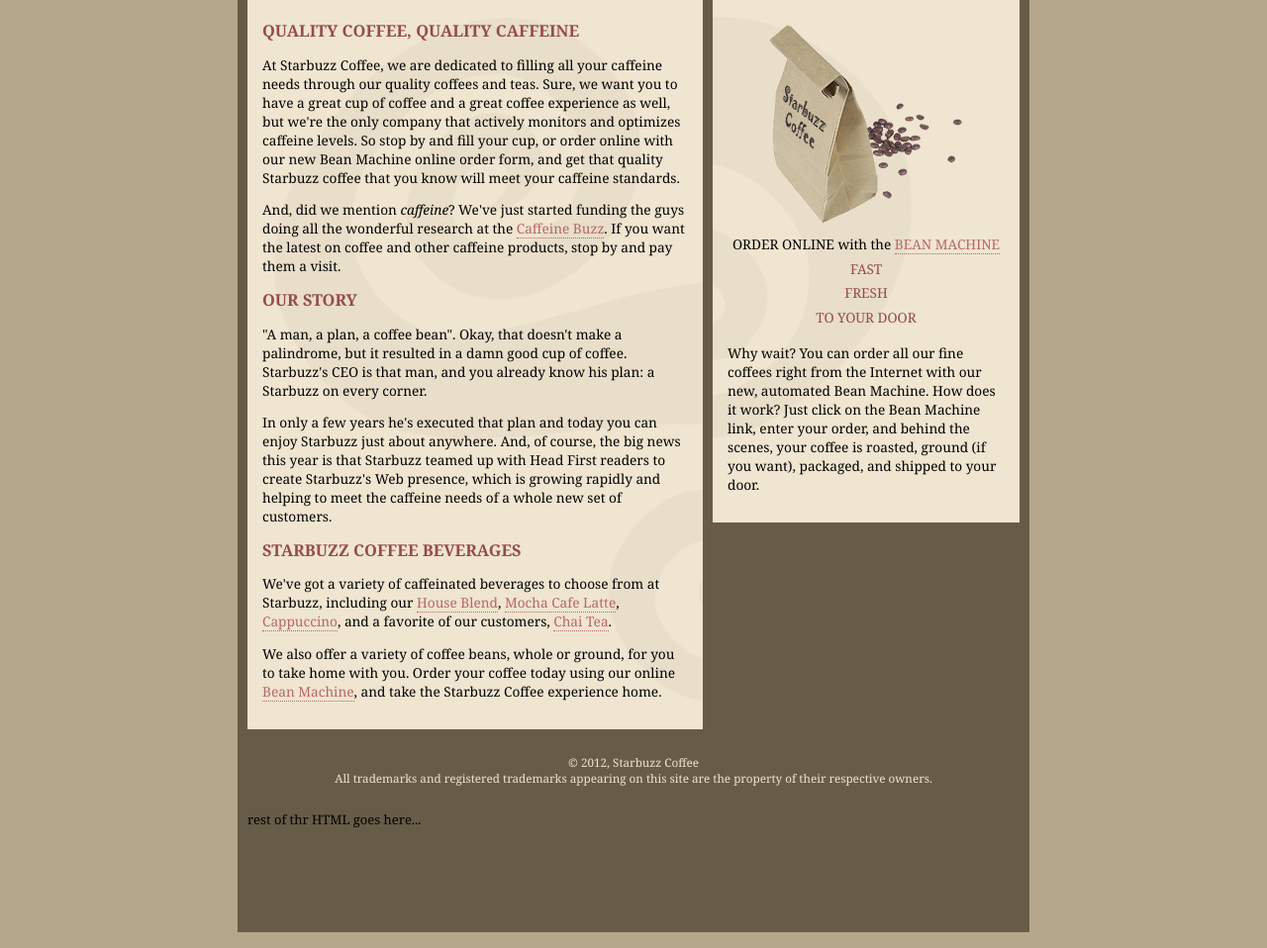
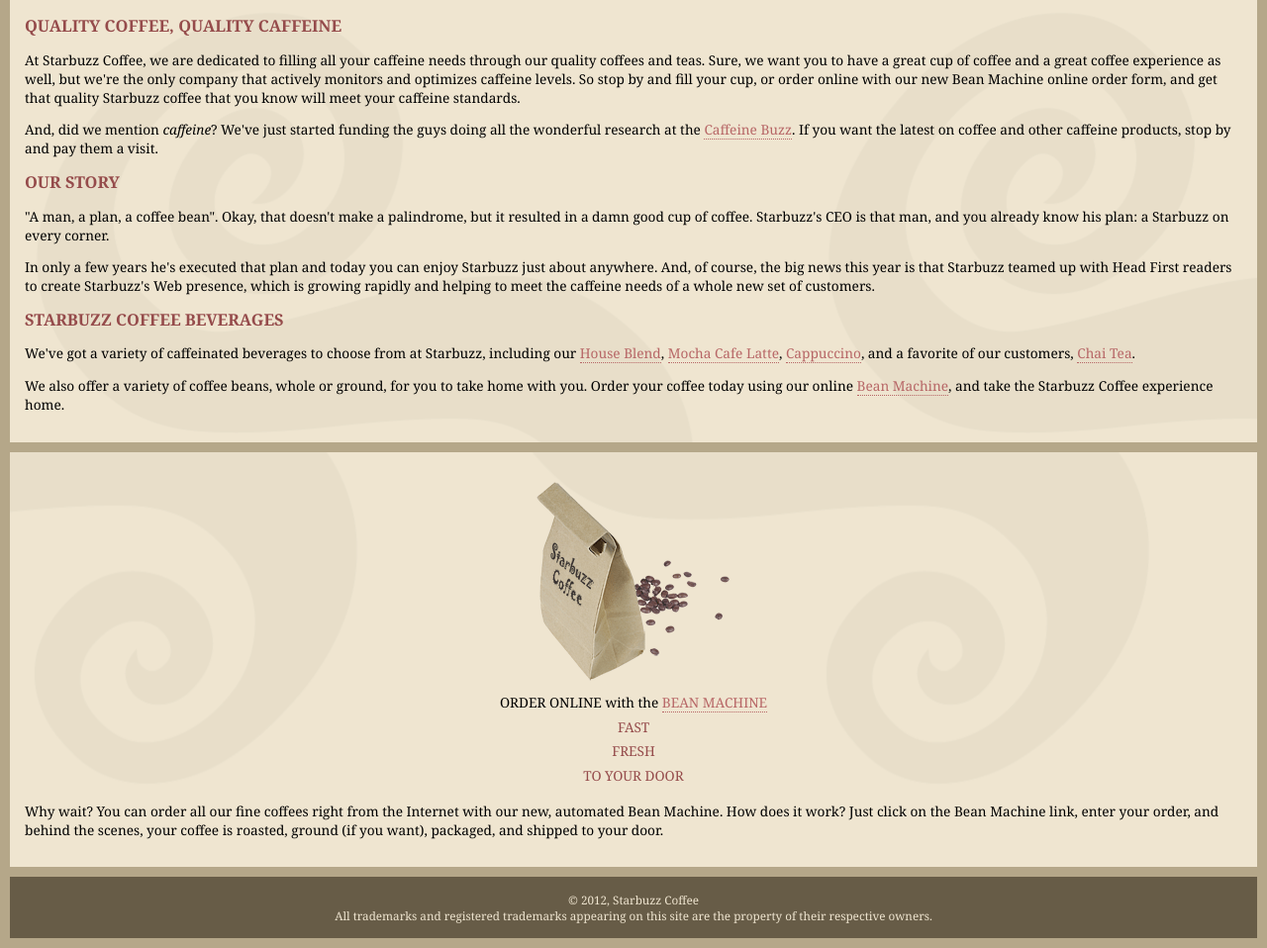
Before and after one commit to naisi1028/starbuzz, a plain HTML site: page starbuzz/index.html in a window 1280 px wide. Shown: the part 139-1097 px from the top of the page at 99% size. Drawn offline with Linux system fonts and the light colour scheme.

Commit message:
Add files via upload

```diff
--- a/starbuzz/index.html
+++ b/starbuzz/index.html
@@ -7,33 +7,9 @@
   </head>
 
   <body>
-      <div id="allcontent">
     <div id="header">
       <img src="images/header.gif" alt="Starbuzz Coffee header image">
     </div>
-
-    <div id="sidebar">
-      <p class="beanheading">
-        <img src="images/bag.gif" alt="Bean Machine bag">
-        <br>
-        ORDER ONLINE
-        with the
-        <a href="form.html">BEAN MACHINE</a>
-        <br>
-        <span class="slogan">
-            FAST <br>
-            FRESH <br>
-            TO YOUR DOOR <br>
-        </span>
-      </p>
-      <p>
-        Why wait?  You can order all our fine coffees right from the Internet with our new,
-        automated Bean Machine.  How does it work?  Just click on the Bean Machine link,
-        enter your order, and behind the scenes, your coffee is roasted, ground
-        (if you want), packaged, and shipped to your door.
-      </p>
-    </div>
-
 
     <div id="main">
       <h1>QUALITY COFFEE, QUALITY CAFFEINE</h1>
@@ -82,6 +58,27 @@
       </p>
     </div>
 
+    <div id="sidebar">
+      <p class="beanheading">
+        <img src="images/bag.gif" alt="Bean Machine bag">
+        <br>
+        ORDER ONLINE
+        with the
+        <a href="form.html">BEAN MACHINE</a>
+        <br>
+        <span class="slogan">
+            FAST <br>
+            FRESH <br>
+            TO YOUR DOOR <br>
+        </span>
+      </p>
+      <p>
+        Why wait?  You can order all our fine coffees right from the Internet with our new,
+        automated Bean Machine.  How does it work?  Just click on the Bean Machine link,
+        enter your order, and behind the scenes, your coffee is roasted, ground
+        (if you want), packaged, and shipped to your door.
+      </p>
+    </div>
 
     <div id="footer">
       &copy; 2012, Starbuzz Coffee
@@ -90,11 +87,5 @@
       this site are the property of their respective owners.
     </div>
 
-
-      <div id="header">
-        rest of thr HTML goes here...
-        </div>
-        </div>
-
   </body>
 </html>
--- a/starbuzz/starbuzz.css
+++ b/starbuzz/starbuzz.css
@@ -15,9 +15,7 @@ body {
   background:       #efe5d0 url(images/background.gif) top left;
   font-size:        105%;
   padding:          15px;
-  margin:           0px 330px 10px 10px;
-
-
+  margin:           0px 10px 10px 10px;
 }
 
 #sidebar {
@@ -25,10 +23,6 @@ body {
   font-size:        105%;
   padding:          15px;
   margin:           0px 10px 10px 10px;
-  width:            280px;
-  float:            right;
-
-
 }
 
 #footer {
@@ -38,7 +32,6 @@ body {
   padding:          15px;
   margin:           10px;
   font-size:        90%;
-  clear:            right;
 }
 
 h1 {
@@ -63,12 +56,3 @@ a:visited {
   text-decoration:  none;
   border-bottom:    thin dotted #675c47;
 }
-
-#allcontent{
-  width:          800px;
-  padding-top:    5px;
-  padding-bottom: 5px;
-  background-color: #675c47;
-  margin-left:      auto;
-  margin-right:     auto;
-}
```
